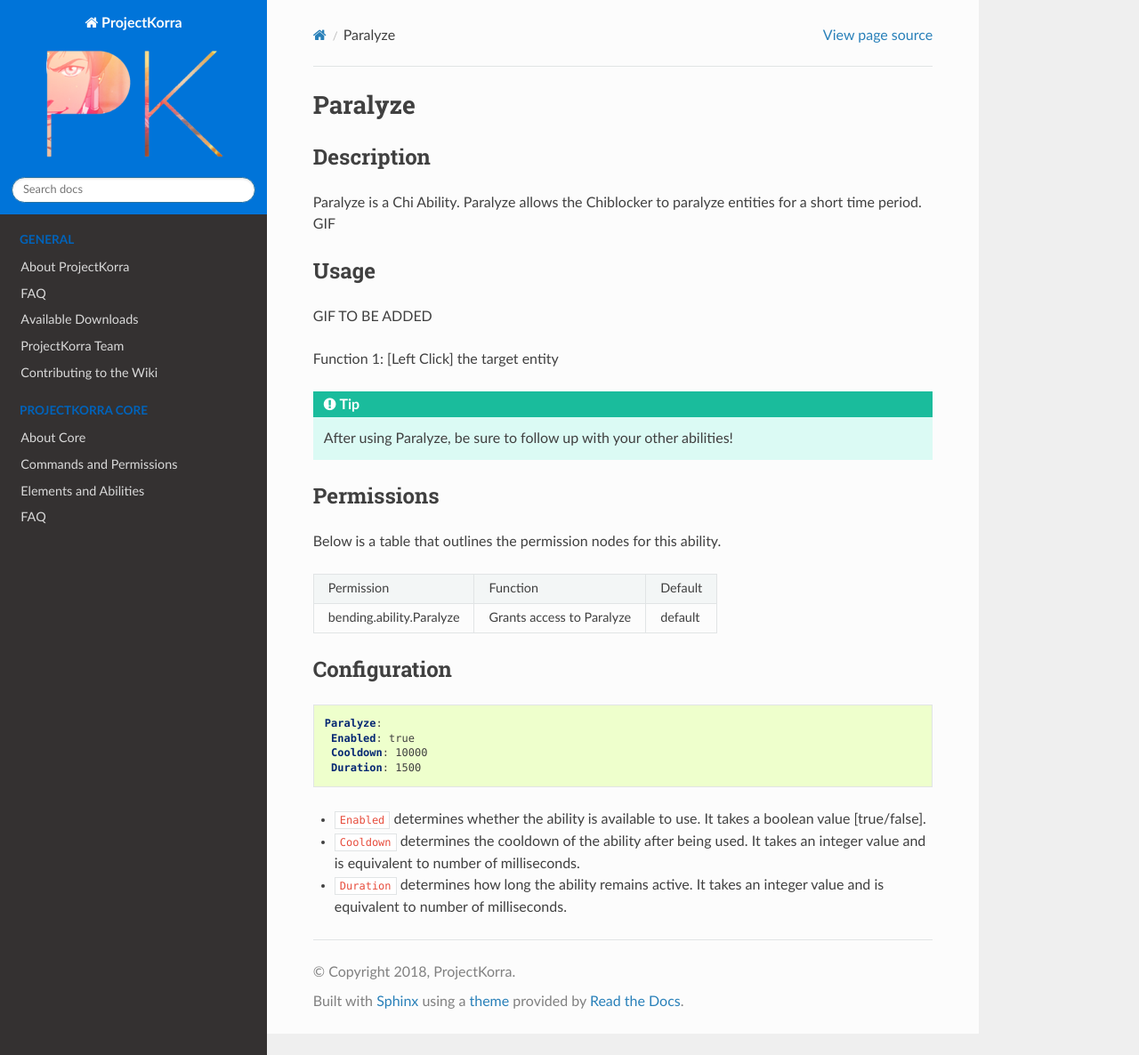
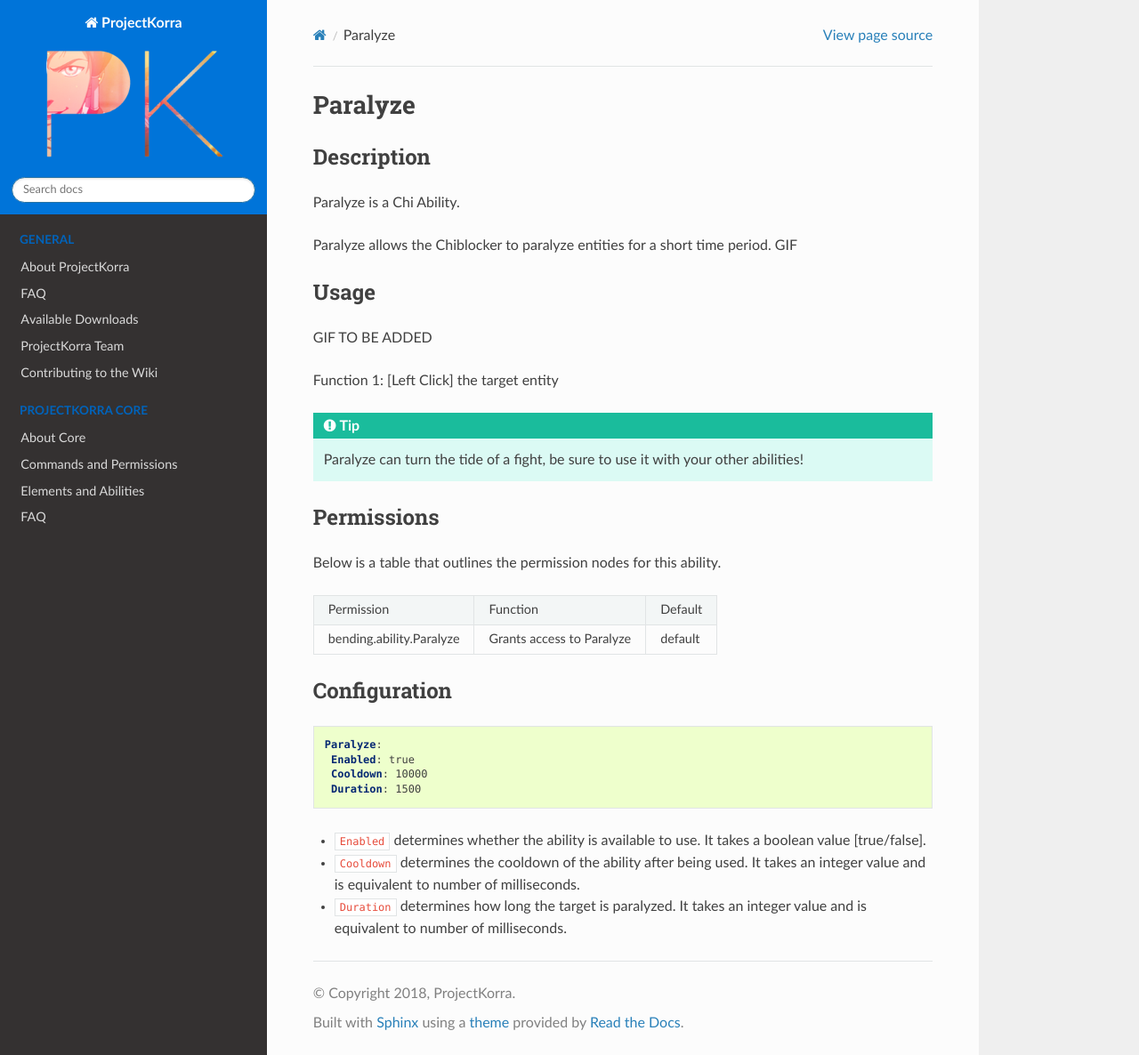
Before and after one commit to ProjectKorra/ProjectKorraWiki, a Sphinx documentation site: the page built from source/pkcore/abilitypages/chi/paralyze.rst, in a window 1280 px wide and 1186 px high. Shown: the whole window at 89% size. Built offline with Sphinx 7.4.7 and the Read the Docs theme 2.0.0, drawn with Linux system fonts in a browser that asks for light colours.

Commit message:
Update paralyze.rst

```diff
--- a/source/pkcore/abilitypages/chi/paralyze.rst
+++ b/source/pkcore/abilitypages/chi/paralyze.rst
@@ -7,6 +7,7 @@
 ###########
 
 Paralyze is a Chi Ability.
+
 Paralyze allows the Chiblocker to paralyze entities for a short time period. GIF
 
 
@@ -18,7 +19,7 @@
 Function 1: [Left Click] the target entity
 
 
-.. tip:: After using Paralyze, be sure to follow up with your other abilities!
+.. tip:: Paralyze can turn the tide of a fight, be sure to use it with your other abilities!
 
 
 Permissions
@@ -47,7 +48,7 @@
 
 * ``Enabled`` determines whether the ability is available to use. It takes a boolean value [true/false].
 * ``Cooldown`` determines the cooldown of the ability after being used. It takes an integer value and is equivalent to number of milliseconds.
-* ``Duration`` determines how long the ability remains active. It takes an integer value and is equivalent to number of milliseconds.
+* ``Duration`` determines how long the target is paralyzed. It takes an integer value and is equivalent to number of milliseconds.
 
 .. |ABILNAMEHERE1| figure: abilnamegif1.png
     :align: right
```
